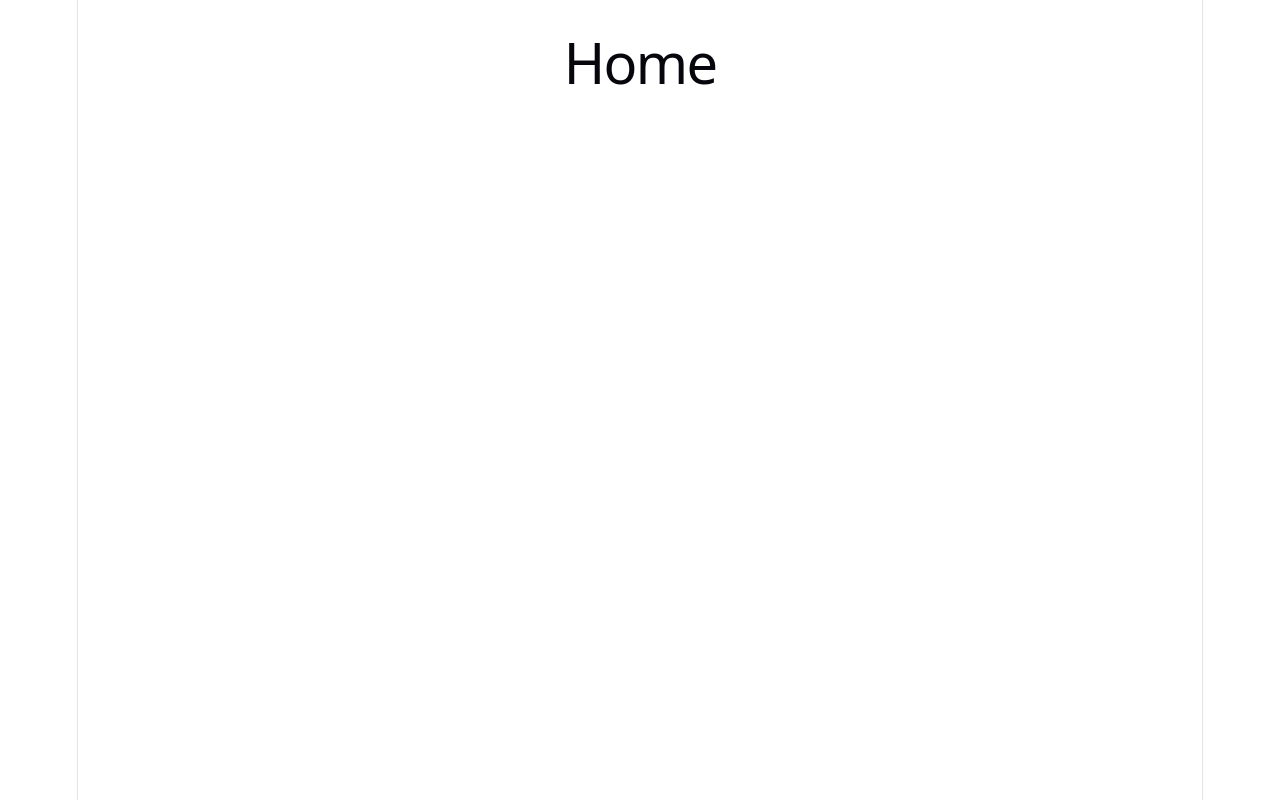
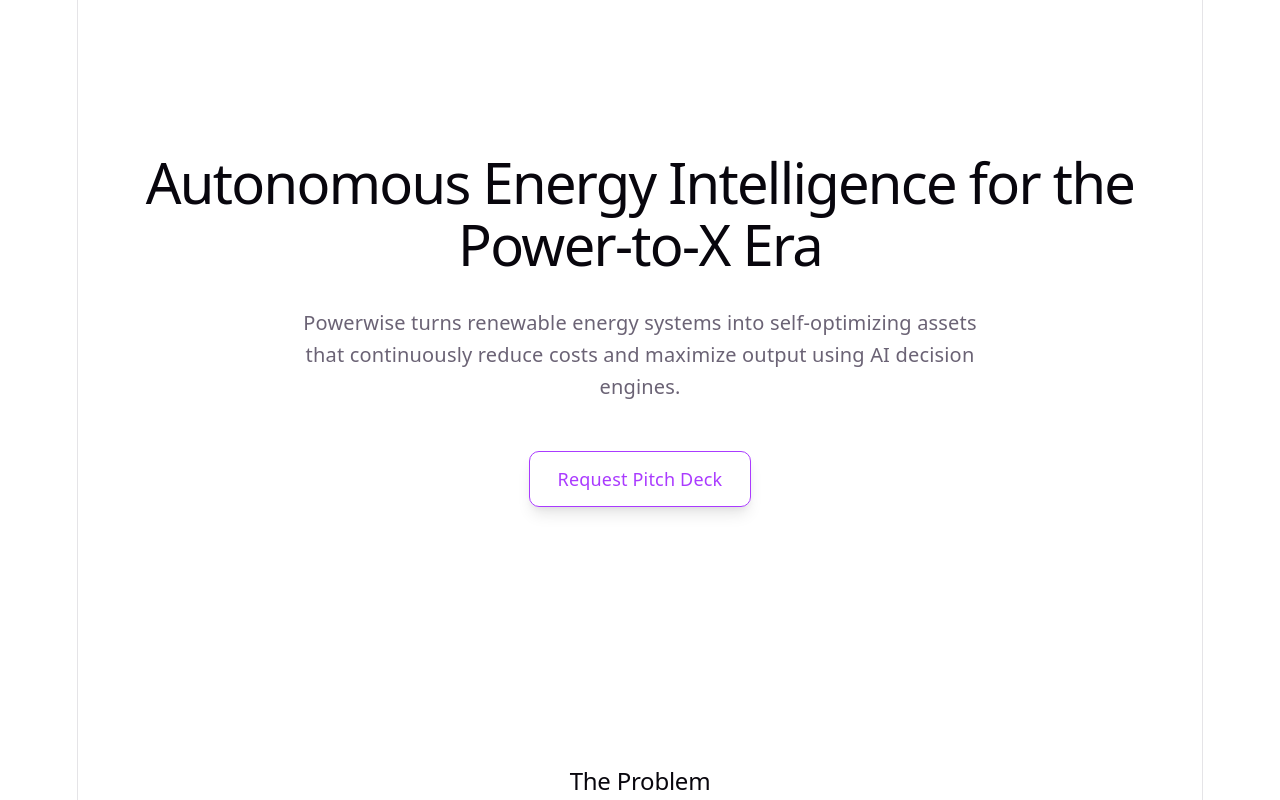
Before and after one commit to OOhKato/powersite-website, a React (Vite) app: page /#/solutions in a window 1280 px wide. Shown: the top 800 px of the page. Built offline with nearby package versions, Linux system fonts and the light colour scheme.

Commit message:
Add files via upload

```diff
--- a/src/App.jsx
+++ b/src/App.jsx
@@ -1,16 +1,16 @@
-import { BrowserRouter, Routes, Route } from "react-router-dom";
+import { HashRouter, Routes, Route } from "react-router-dom";
 import SolutionsPage from "./pages/SolutionsPage";
 import ContactPage from "./pages/ContactPage";
 
 function App() {
     return (
-        <BrowserRouter>
+        <HashRouter>
             <Routes>
                 <Route path="/" element={<h1>Home</h1>} />
                 <Route path="/solutions" element={<SolutionsPage />} />
                 <Route path="/contact" element={<ContactPage />} />
             </Routes>
-        </BrowserRouter>
+        </HashRouter>
     );
 }
 
--- a/src/components/Solution.jsx
+++ b/src/components/Solution.jsx
@@ -1,3 +1,5 @@
+import { Link } from "react-router-dom";
+
 export default function Solution() {
     return (
         <>
@@ -14,9 +16,10 @@
 
                     <div className="hero-buttons">
 
-                        <a className="btn secondary" href="/contact">
+                        <Link className="btn secondary" to="/contact">
                             Request Pitch Deck
-                        </a>
+                        </Link>
+
                     </div>
 
                 </div>
@@ -105,12 +108,13 @@
 
                     <iframe
                         src="https://www.youtube.com/embed/dQw4w9WgXcQ"
+                        title="Demo Video"
                     />
 
                     <div style={{ marginTop: "20px" }}>
-                        <a className="btn" href="/contact">
+                        <Link className="btn" to="/contact">
                             Request Live Demo Access
-                        </a>
+                        </Link>
                     </div>
 
                 </div>
@@ -118,3 +122,4 @@
         </>
     );
 }
+``
```
